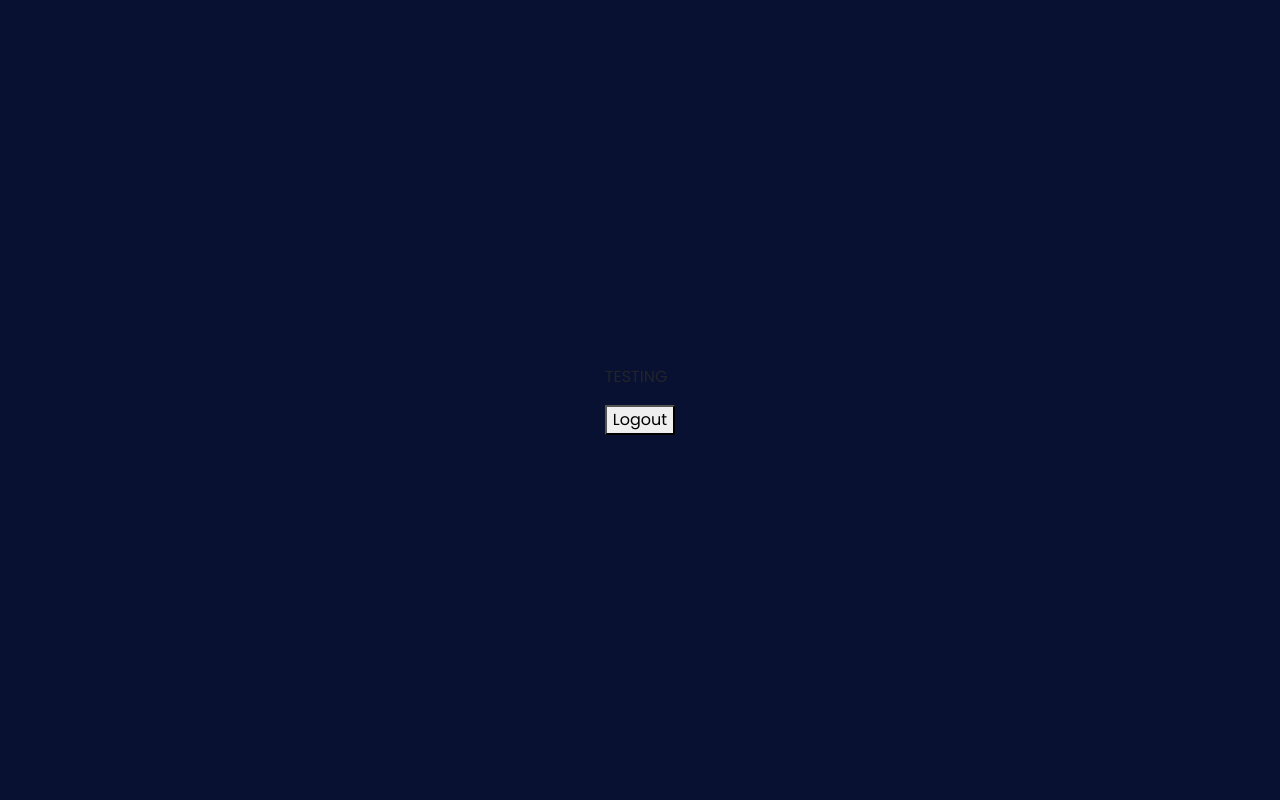
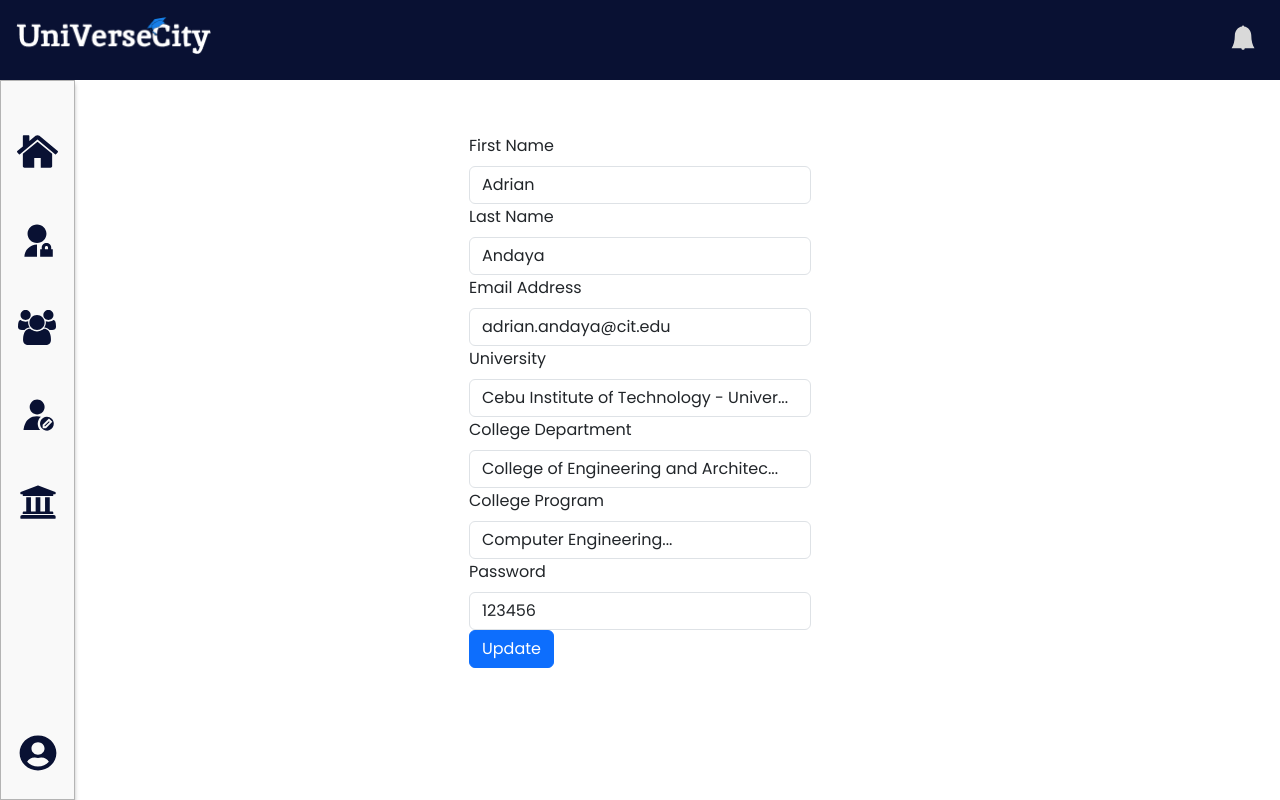
Before and after one commit to krshntamosa/Universecity, a React (Create React App) app: page /graduate-dashboard in a window 1280 px wide. Built offline with nearby package versions, Linux system fonts and the light colour scheme; no server answers; a web font is replaced by a local one.

Commit message:
ProfileView and Dashboard Initial

```diff
--- a/src/App.js
+++ b/src/App.js
@@ -8,6 +8,7 @@ import Register from "./Register/Register";
 import { auth } from "./firebase";
 import PrivateRoute from "./PrivateRoute";
 import Testing from "./Testing/Testing";
+import ProfileView from "./ProfileView/ProfileView";
 
 const App = () => {
   const [user] = useAuthState(auth);
@@ -29,6 +30,7 @@ const App = () => {
         <Route path="/register" element={<Register />} />
         <Route path="/graduate-dashboard" element={<GraduateDash />} />
         <Route path="/testing" element={<Testing />} />
+        <Route path="/profile-view" element={<ProfileView />} />
 
         {/* <Route
           path="/graduate-dash"
--- a/src/GraduateDash/GraduateDash.js
+++ b/src/GraduateDash/GraduateDash.js
@@ -1,27 +1,183 @@
-import React from "react";
-import { useAuth } from "../firebase";
-import { useNavigate } from "react-router";
+import React, { useState } from "react";
+import "./GraduateDash.css";
+import "./GraduateDash.module.css";
+import { Button, Form, Card, Row, Col } from "react-bootstrap";
+import { Link } from "react-router-dom";
 
-const GraduateDash = ({ user }) => {
-  const auth = useAuth();
-  const navigate = useNavigate();
+const GraduateDash = () => {
+  const universities = ["CIT-U", "USC-SC", "USJR-Main"];
+  const collegeDepartments = ["BSCpE", "BSCS", "BSIT"];
 
-  const handleLogout = async (e) => {
-    try {
-      await auth.signOut();
-      navigate("/");
-    } catch (error) {
-      console.log(error);
-    }
+  const [isExpanded, setExpanded] = useState(false);
+  const [showText, setShowText] = useState(false);
+  const handleMouseEnter = () => {
+    setExpanded(true);
+    setTimeout(() => {
+      setShowText(true);
+    }, 150);
+  };
+  const handleMouseLeave = () => {
+    setExpanded(false);
+    setShowText(false);
   };
 
+  const handleSubmit = (e) => {
+    e.preventDefault();
+  };
+
+  const [firstName, setFirstName] = useState("Adrian");
+  const [lastName, setLastName] = useState("Andaya");
+  const [email, setEmail] = useState("adrian.andaya@cit.edu");
+  const [university, setUniversity] = useState(
+    "Cebu Institute of Technology - Univer..."
+  );
+  const [collegeDepartment, setCollegeDepartment] = useState(
+    "College of Engineering and Architec..."
+  );
+  const [collegeProgram, setCollegeProgram] = useState(
+    "Computer Engineering..."
+  );
+  const [password, setPassword] = useState("123456");
+
   return (
-    <body>
+    <div className="profileView">
+      <div
+        className={`sidebar ${isExpanded ? "expanded" : ""}`}
+        onMouseEnter={handleMouseEnter}
+        onMouseLeave={handleMouseLeave}
+      >
+        <Link to="/profile-view">
+          <button className="account">
+            <img className="account-icon" alt="" src="/images/vector7.svg" />
+            {isExpanded && showText && (
+              <span className="sidebar-text">Account</span>
+            )}
+          </button>
+        </Link>
+
+        <button className="university-icon">
+          <img className="university-icon1" alt="" src="/images/vector6.svg" />
+          {isExpanded && showText && (
+            <span className="sidebar-text">University List</span>
+          )}
+        </button>
+        <button className="roles-and-permissions">
+          <img
+            className="roles-and-permissions1"
+            alt=""
+            src="/images/vector2.svg"
+          />
+          {isExpanded && showText && (
+            <span className="sidebar-text">Roles and Permissions</span>
+          )}
+        </button>
+        <button className="users-icon">
+          <img className="users-icon1" alt="" src="/images/users-icon-1.svg" />
+          {isExpanded && showText && (
+            <span className="sidebar-text">Graduate List</span>
+          )}
+        </button>
+        <button className="admin-list">
+          <img className="admin-list-icon" alt="" src="/images/vector11.svg" />
+          {isExpanded && showText && (
+            <span className="sidebar-text">Admin List</span>
+          )}
+        </button>
+        <Link to="/graduate-dashboard">
+          {" "}
+          <button className="home-icon">
+            <img className="home-icon1" alt="" src="/images/home-icon.svg" />
+            {isExpanded && showText && (
+              <span className="sidebar-text">Home</span>
+            )}
+          </button>
+        </Link>
+      </div>
+      <div className="header">
+        <button className="universecity">
+          <img className="vector-icon" alt="" src="/images/LogoNavBar.png" />
+        </button>
+        <button className="notification-bell">
+          <img
+            className="notification-icon"
+            alt=""
+            src="/images/notification.svg"
+          />
+        </button>
+      </div>
       <div>
-        <p>TESTING</p>
-        <button onClick={handleLogout}>Logout</button>
+        <Card.Body>
+          <Form onSubmit={handleSubmit}>
+            <Form.Group controlId="firstName">
+              <Form.Label>First Name</Form.Label>
+              <Form.Control
+                type="text"
+                value={firstName}
+                onChange={(e) => setFirstName(e.target.value)}
+              />
+            </Form.Group>
+
+            <Form.Group controlId="lastName">
+              <Form.Label>Last Name</Form.Label>
+              <Form.Control
+                type="text"
+                value={lastName}
+                onChange={(e) => setLastName(e.target.value)}
+              />
+            </Form.Group>
+
+            <Form.Group controlId="email">
+              <Form.Label>Email Address</Form.Label>
+              <Form.Control
+                type="email"
+                value={email}
+                onChange={(e) => setEmail(e.target.value)}
+              />
+            </Form.Group>
+
+            <Form.Group controlId="university">
+              <Form.Label>University</Form.Label>
+              <Form.Control
+                type="text"
+                value={university}
+                onChange={(e) => setUniversity(e.target.value)}
+              />
+            </Form.Group>
+
+            <Form.Group controlId="collegeDepartment">
+              <Form.Label>College Department</Form.Label>
+              <Form.Control
+                type="text"
+                value={collegeDepartment}
+                onChange={(e) => setCollegeDepartment(e.target.value)}
+              />
+            </Form.Group>
+
+            <Form.Group controlId="collegeProgram">
+              <Form.Label>College Program</Form.Label>
+              <Form.Control
+                type="text"
+                value={collegeProgram}
+                onChange={(e) => setCollegeProgram(e.target.value)}
+              />
+            </Form.Group>
+
+            <Form.Group controlId="password">
+              <Form.Label>Password</Form.Label>
+              <Form.Control
+                type="text"
+                value={password}
+                onChange={(e) => setPassword(e.target.value)}
+              />
+            </Form.Group>
+
+            <Button variant="primary" type="submit">
+              Update
+            </Button>
+          </Form>
+        </Card.Body>
       </div>
-    </body>
+    </div>
   );
 };
 
--- a/src/GraduateDash/GraduateDash.module.css
+++ b/src/GraduateDash/GraduateDash.module.css
@@ -0,0 +1,46 @@
+@import url("https://fonts.googleapis.com/css2?family=Poppins:wght@400;500;600&display=swap");
+@font-face {
+  font-family: "Lato";
+  src: url("/public/fonts/Lato-SemiBold.ttf");
+  font-weight: 600;
+}
+
+body {
+  margin: 0;
+  line-height: normal;
+  background-color: var(--color-white);
+}
+:root {
+  /* fonts */
+  --font-poppins: Poppins;
+  --font-lato: Lato;
+
+  /* font sizes */
+  --font-size-mini: 15px;
+  --font-size-lg: 18px;
+  --font-size-smi: 13px;
+
+  /* Colors */
+  --color-white: #fff;
+  --color-darkgray: #b4b4b4;
+  --color-black: #000;
+  --color-gainsboro: #d9d9d9;
+  --color-royalblue: #0070e0;
+  --color-dimgray: #4d4d4d;
+
+  /* Gaps */
+  --gap-xs: 12px;
+  --gap-95xl: 114px;
+  --gap-115xl: 134px;
+  --gap-94xl: 113px;
+  --gap-101xl: 120px;
+  --gap-86xl: 105px;
+  --gap-104xl: 123px;
+  --gap-138xl: 157px;
+
+  /* Paddings */
+  --padding-12xs: 1px;
+
+  /* Border radiuses */
+  --br-8xs: 5px;
+}
--- a/src/ProfileView/ProfileView.js
+++ b/src/ProfileView/ProfileView.js
@@ -1,19 +1,21 @@
-import React, { useState, useEffect } from "react";
-import { Button, Form, Card } from "react-bootstrap";
+import React, { useState } from "react";
+import "./ProfileView.css";
+import "./ProfileView.module.css";
+import { Button, Form, Card, Row, Col } from "react-bootstrap";
 import { Link } from "react-router-dom";
-import { auth, rtdb, fetchUserData } from "../firebase";
 
 const ProfileView = () => {
+  const universities = ["CIT-U", "USC-SC", "USJR-Main"];
+  const collegeDepartments = ["BSCpE", "BSCS", "BSIT"];
+
   const [isExpanded, setExpanded] = useState(false);
   const [showText, setShowText] = useState(false);
-
   const handleMouseEnter = () => {
     setExpanded(true);
     setTimeout(() => {
       setShowText(true);
     }, 150);
   };
-
   const handleMouseLeave = () => {
     setExpanded(false);
     setShowText(false);
@@ -21,52 +23,21 @@ const ProfileView = () => {
 
   const handleSubmit = (e) => {
     e.preventDefault();
-
-    // Get the current user
-    const currentUser = auth.currentUser;
-
-    // Update the user data in Realtime Database
-    const userRef = rtdb.ref(`users/${currentUser.uid}`);
-    userRef
-      .update({
-        firstName: user.firstName,
-        lastName: user.lastName,
-        email: user.email,
-        university: user.university,
-        collegeDepartment: user.collegeDepartment,
-        collegeProgram: user.collegeProgram,
-        password: user.password,
-      })
-      .then(() => {
-        console.log("User data updated successfully");
-      })
-      .catch((error) => {
-        console.error("Error updating user data: ", error);
-      });
   };
 
-  const [user, setUser] = useState({
-    firstName: "",
-    lastName: "",
-    email: "",
-    university: "",
-    collegeDepartment: "",
-    collegeProgram: "",
-    password: "",
-  });
-
-  useEffect(() => {
-    auth().onAuthStateChanged((user) => {
-      if (user) {
-        const userId = user.uid;
-        fetchUserData(userId, (userData) => {
-          setUser(userData);
-        });
-      } else {
-        // Handle user signed out
-      }
-    });
-  }, []);
+  const [firstName, setFirstName] = useState("Adrian");
+  const [lastName, setLastName] = useState("Andaya");
+  const [email, setEmail] = useState("adrian.andaya@cit.edu");
+  const [university, setUniversity] = useState(
+    "Cebu Institute of Technology - Univer..."
+  );
+  const [collegeDepartment, setCollegeDepartment] = useState(
+    "College of Engineering and Architec..."
+  );
+  const [collegeProgram, setCollegeProgram] = useState(
+    "Computer Engineering..."
+  );
+  const [password, setPassword] = useState("123456");
 
   return (
     <div className="profileView">
@@ -75,12 +46,15 @@ const ProfileView = () => {
         onMouseEnter={handleMouseEnter}
         onMouseLeave={handleMouseLeave}
       >
+        <Link to="/profile-view">
           <button className="account">
             <img className="account-icon" alt="" src="/images/vector7.svg" />
             {isExpanded && showText && (
               <span className="sidebar-text">Account</span>
             )}
           </button>
+        </Link>
+
         <button className="university-icon">
           <img className="university-icon1" alt="" src="/images/vector6.svg" />
           {isExpanded && showText && (
@@ -131,23 +105,79 @@ const ProfileView = () => {
           />
         </button>
       </div>
+      <div>
         <Card.Body>
           <Form onSubmit={handleSubmit}>
             <Form.Group controlId="firstName">
               <Form.Label>First Name</Form.Label>
               <Form.Control
                 type="text"
-              value={user.firstName}
-              onChange={(e) => setUser({ ...user, firstName: e.target.value })}
+                value={firstName}
+                onChange={(e) => setFirstName(e.target.value)}
               />
             </Form.Group>
-          {/* ... other Form.Group elements */}
+
+            <Form.Group controlId="lastName">
+              <Form.Label>Last Name</Form.Label>
+              <Form.Control
+                type="text"
+                value={lastName}
+                onChange={(e) => setLastName(e.target.value)}
+              />
+            </Form.Group>
+
+            <Form.Group controlId="email">
+              <Form.Label>Email Address</Form.Label>
+              <Form.Control
+                type="email"
+                value={email}
+                onChange={(e) => setEmail(e.target.value)}
+              />
+            </Form.Group>
+
+            <Form.Group controlId="university">
+              <Form.Label>University</Form.Label>
+              <Form.Control
+                type="text"
+                value={university}
+                onChange={(e) => setUniversity(e.target.value)}
+              />
+            </Form.Group>
+
+            <Form.Group controlId="collegeDepartment">
+              <Form.Label>College Department</Form.Label>
+              <Form.Control
+                type="text"
+                value={collegeDepartment}
+                onChange={(e) => setCollegeDepartment(e.target.value)}
+              />
+            </Form.Group>
+
+            <Form.Group controlId="collegeProgram">
+              <Form.Label>College Program</Form.Label>
+              <Form.Control
+                type="text"
+                value={collegeProgram}
+                onChange={(e) => setCollegeProgram(e.target.value)}
+              />
+            </Form.Group>
+
+            <Form.Group controlId="password">
+              <Form.Label>Password</Form.Label>
+              <Form.Control
+                type="text"
+                value={password}
+                onChange={(e) => setPassword(e.target.value)}
+              />
+            </Form.Group>
+
             <Button variant="primary" type="submit">
               Update
             </Button>
           </Form>
         </Card.Body>
       </div>
+    </div>
   );
 };
 
--- a/src/ProfileView/ProfileView.module.css
+++ b/src/ProfileView/ProfileView.module.css
@@ -0,0 +1,46 @@
+@import url("https://fonts.googleapis.com/css2?family=Poppins:wght@400;500;600&display=swap");
+@font-face {
+  font-family: "Lato";
+  src: url("/public/fonts/Lato-SemiBold.ttf");
+  font-weight: 600;
+}
+
+body {
+  margin: 0;
+  line-height: normal;
+  background-color: var(--color-white);
+}
+:root {
+  /* fonts */
+  --font-poppins: Poppins;
+  --font-lato: Lato;
+
+  /* font sizes */
+  --font-size-mini: 15px;
+  --font-size-lg: 18px;
+  --font-size-smi: 13px;
+
+  /* Colors */
+  --color-white: #fff;
+  --color-darkgray: #b4b4b4;
+  --color-black: #000;
+  --color-gainsboro: #d9d9d9;
+  --color-royalblue: #0070e0;
+  --color-dimgray: #4d4d4d;
+
+  /* Gaps */
+  --gap-xs: 12px;
+  --gap-95xl: 114px;
+  --gap-115xl: 134px;
+  --gap-94xl: 113px;
+  --gap-101xl: 120px;
+  --gap-86xl: 105px;
+  --gap-104xl: 123px;
+  --gap-138xl: 157px;
+
+  /* Paddings */
+  --padding-12xs: 1px;
+
+  /* Border radiuses */
+  --br-8xs: 5px;
+}
```
Lines whose indentation alone changed are shown as unchanged.
